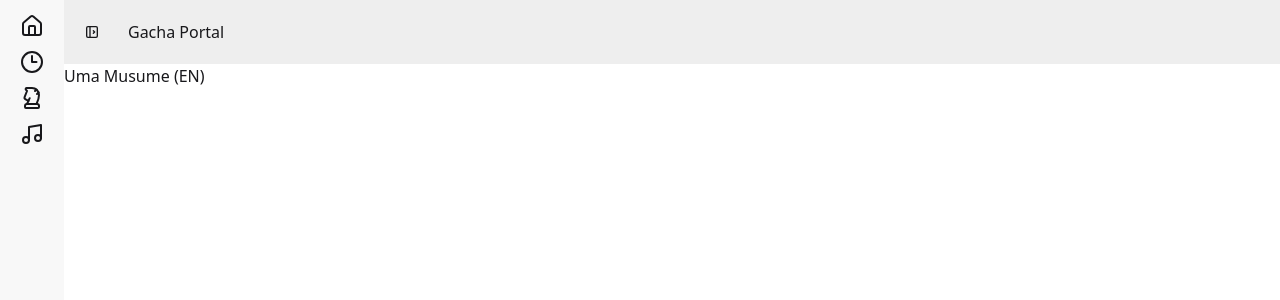
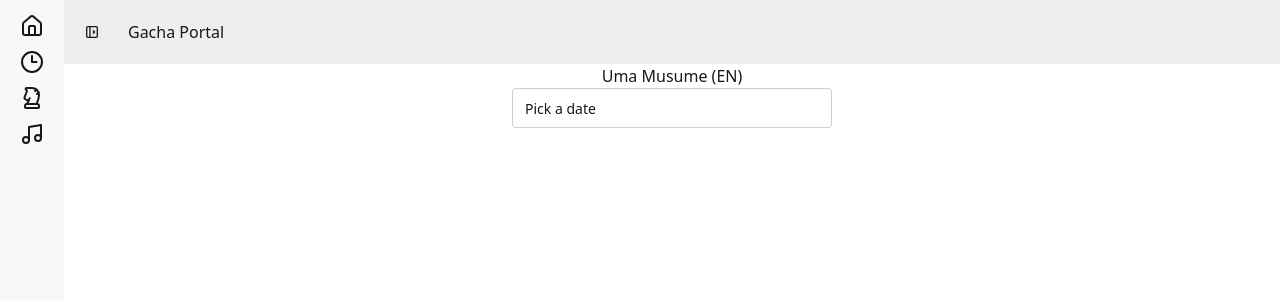
Before and after one commit to jbillote/daily-portal-web, a SvelteKit app in the folder frontend/: page /uma in a window 1280 px wide. Shown: the top 300 px of the page. Built offline with nearby package versions, Linux system fonts and the light colour scheme.

Commit message:
feat: date picker for uma musume fan tracking

```diff
--- a/frontend/package.json
+++ b/frontend/package.json
@@ -23,6 +23,7 @@
 	"dependencies": {
 		"@lucide/svelte": "^0.554.0",
 		"@tailwindcss/vite": "^4.1.17",
+		"cally": "^0.8.0",
 		"daisyui": "^5.5.5",
 		"luxon": "^3.7.2",
 		"tailwindcss": "^4.1.17"
--- /dev/null
+++ b/frontend/src/routes/uma/+page.js
@@ -0,0 +1 @@
+export const ssr = false;
--- a/frontend/src/routes/uma/+page.svelte
+++ b/frontend/src/routes/uma/+page.svelte
@@ -1 +1,42 @@
-Uma Musume (EN)
+<script lang="ts">
+	import "cally";
+	import { ChevronLeft, ChevronRight } from "@lucide/svelte";
+
+	let date = $state("Pick a date");
+</script>
+
+<div class="text-center">
+	<div>Uma Musume (EN)</div>
+
+	<div>
+		<button
+			popovertarget="cally-popover1"
+			class="input input-border"
+			id="cally1"
+			style="anchor-name:--cally1"
+		>
+			{date}
+		</button>
+		<div
+			popover
+			id="cally-popover1"
+			class="dropdown bg-base-100 rounded-box shadow-lg"
+			style="position-anchor:--cally1"
+		>
+			<calendar-date
+				class="cally"
+				on:change={(e: Event) =>
+					(date = (e.target as HTMLInputElement)
+						.value)}
+			>
+				<div slot="previous">
+					<ChevronLeft aria-label="Previous" />
+				</div>
+				<div slot="next">
+					<ChevronRight aria-label="Next" />
+				</div>
+				<calendar-month></calendar-month>
+			</calendar-date>
+		</div>
+	</div>
+</div>
```
Also changed, not shown: 1 other file (tests, documents, lock files or other folders).
